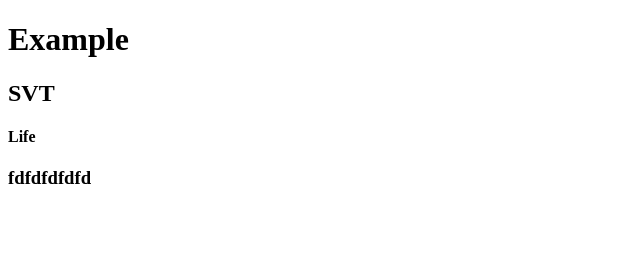
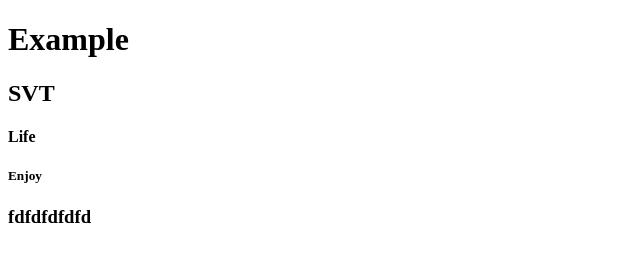
Before and after one commit to Sreylen096/Testing-1, a plain HTML site: page index.html in a window 1280 px wide. Shown: the whole page, without its empty margins (0-640 px from the left). Drawn offline with Linux system fonts and the light colour scheme.

Commit message:
add new h5

```diff
--- a/index.html
+++ b/index.html
@@ -9,6 +9,7 @@
     <h1>Example</h1>
     <h2>SVT</h2>
     <h4>Life</h4>
+    <h5>Enjoy</h5>
 </body>
 </html>
     <h3>fdfdfdfdfd</h3>
```
